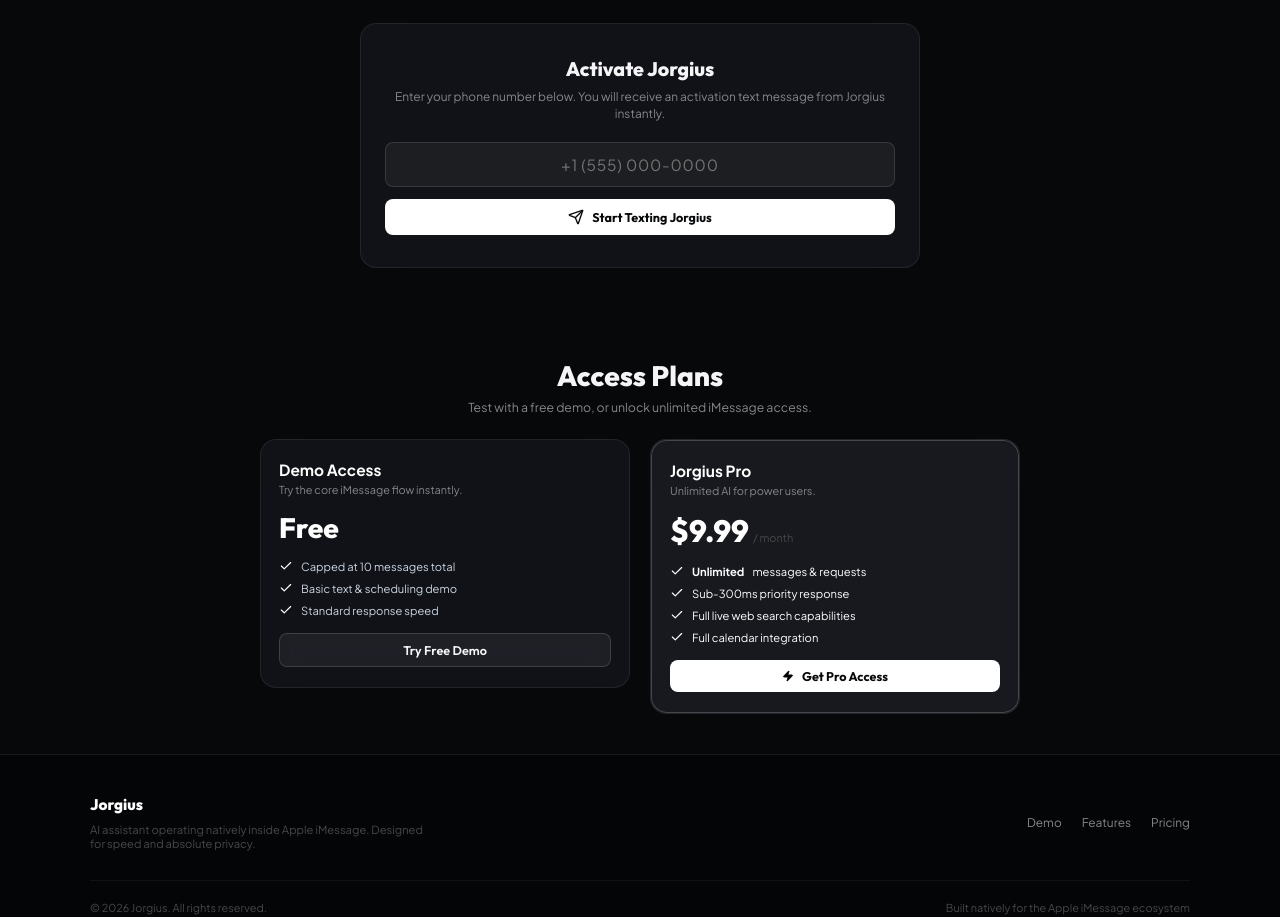
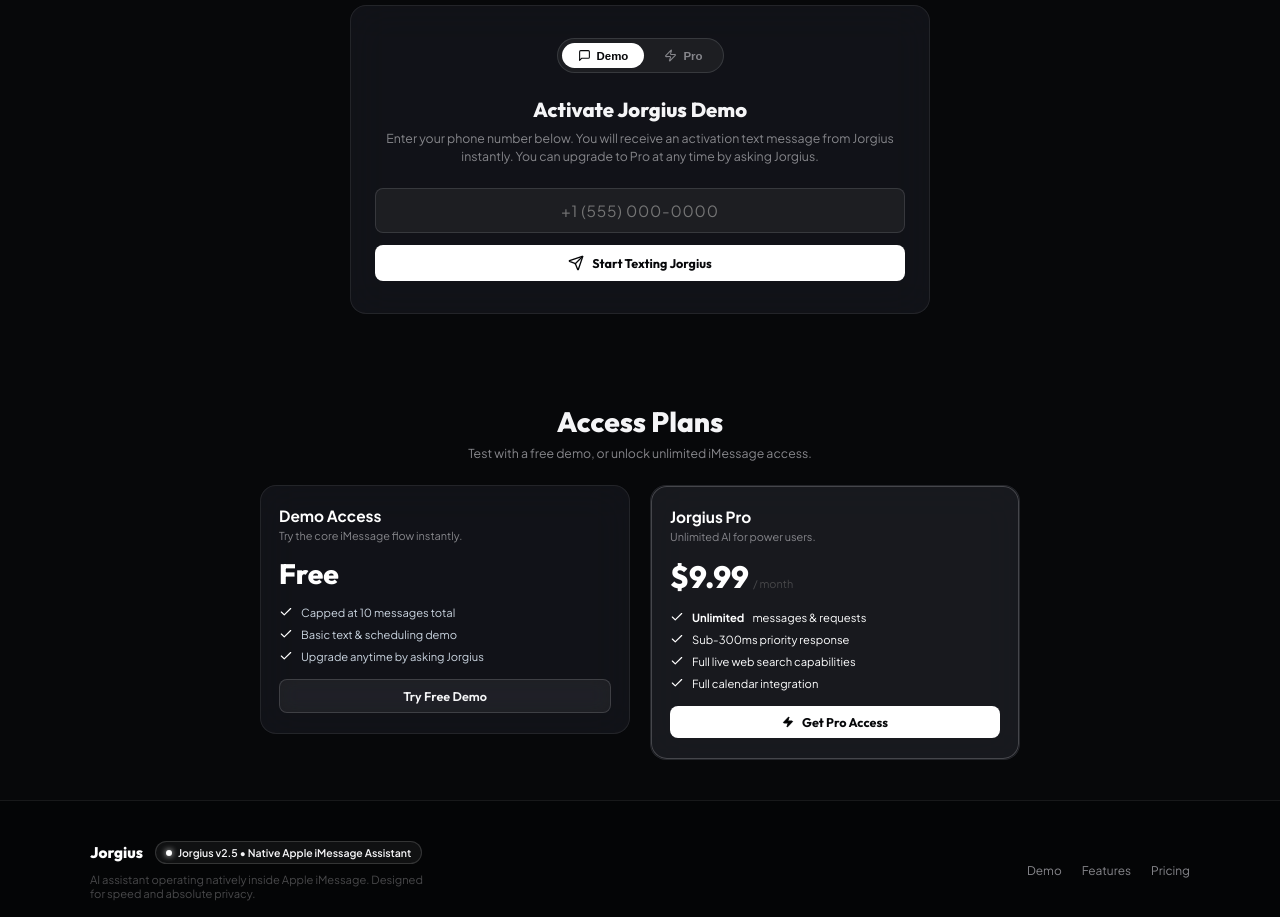
Before and after one commit to JorgeJoseContreras/Jorgius-Marketing-Site, a React (Vite) app: page / in a window 1280 px wide. Shown: the part 1880-2797 px from the top of the page. Built offline with nearby package versions, Linux system fonts and the light colour scheme.

Commit message:
Move version badge to footer, add Demo/Pro switcher pill to phone activation card with dynamic title/subtitles, update Web3Forms payload format (Jorgius Demo / Jorgius Pro), and sync pricing button actions

```diff
--- a/src/App.jsx
+++ b/src/App.jsx
@@ -1,4 +1,4 @@
-import React from 'react';
+import React, { useState } from 'react';
 import BackgroundCanvas from './components/BackgroundCanvas';
 import Navbar from './components/Navbar';
 import Hero from './components/Hero';
@@ -9,6 +9,8 @@
 import Footer from './components/Footer';
 
 export default function App() {
+  const [planMode, setPlanMode] = useState('demo');
+
   return (
     <div style={{ position: 'relative', minHeight: '100vh', background: 'var(--bg-dark)' }}>
       {/* Dynamic Animated Particle Canvas Background */}
@@ -37,11 +39,11 @@
       {/* Features Grid */}
       <Features />
 
-      {/* One-Step Activation Signup Form */}
-      <HowItWorks />
+      {/* One-Step Activation Signup Form with Demo/Pro Switcher */}
+      <HowItWorks planMode={planMode} onPlanChange={setPlanMode} />
 
       {/* Access Pricing Plans */}
-      <Pricing />
+      <Pricing onSelectPlan={setPlanMode} />
 
       {/* Footer */}
       <Footer />
--- a/src/components/Footer.jsx
+++ b/src/components/Footer.jsx
@@ -24,10 +24,14 @@
         }}
       >
         <div>
-          <div style={{ display: 'flex', alignItems: 'center', gap: '8px', marginBottom: '8px' }}>
+          <div style={{ display: 'flex', alignItems: 'center', gap: '12px', marginBottom: '8px' }}>
             <span style={{ fontWeight: '800', fontSize: '1.1rem', fontFamily: 'var(--font-heading)', color: '#fff' }}>
               Jorgius
             </span>
+            <div className="pulse-badge">
+              <span className="pulse-dot" />
+              <span>Jorgius v2.5 • Native Apple iMessage Assistant</span>
+            </div>
           </div>
           <p style={{ color: 'var(--text-muted)', fontSize: '0.8rem', maxWidth: '350px' }}>
             AI assistant operating natively inside Apple iMessage. Designed for speed and absolute privacy.
--- a/src/components/HowItWorks.jsx
+++ b/src/components/HowItWorks.jsx
@@ -1,19 +1,23 @@
 import React, { useState } from 'react';
 import TiltCard from './TiltCard';
-import { Send, CheckCircle, Loader2 } from 'lucide-react';
+import { Send, CheckCircle, Loader2, Zap, MessageSquare } from 'lucide-react';
 
 const getWeb3FormsKey = () => atob("N2FhNTQxMzMtYWMzMS00MTY3LWI3N2YtY2MzOGRkNzNhMjIw");
 
-export default function HowItWorks() {
+export default function HowItWorks({ planMode = 'demo', onPlanChange }) {
   const [phoneNumber, setPhoneNumber] = useState('');
   const [submitted, setSubmitted] = useState(false);
   const [loading, setLoading] = useState(false);
+
+  const isPro = planMode === 'pro';
 
   const handleSubmit = async (e) => {
     e.preventDefault();
     if (!phoneNumber.trim() || loading) return;
 
     setLoading(true);
+
+    const payloadSubject = isPro ? `Jorgius Pro: ${phoneNumber}` : `Jorgius Demo: ${phoneNumber}`;
 
     try {
       const response = await fetch('https://api.web3forms.com/submit', {
@@ -24,10 +28,10 @@
         },
         body: JSON.stringify({
           access_key: getWeb3FormsKey(),
-          subject: 'New Jorgius Signup Phone Number',
+          subject: payloadSubject,
           from_name: 'Jorgius Website',
           phone: phoneNumber,
-          message: `New user phone signup: ${phoneNumber}`,
+          message: payloadSubject,
         }),
       });
 
@@ -44,16 +48,85 @@
   };
 
   return (
-    <section id="signup" style={{ padding: '50px 20px', maxWidth: '600px', margin: '0 auto', position: 'relative', zIndex: 2 }}>
+    <section id="signup" style={{ padding: '50px 20px', maxWidth: '620px', margin: '0 auto', position: 'relative', zIndex: 2 }}>
       <TiltCard maxTilt={4}>
         <div style={{ padding: '32px 24px', textAlign: 'center' }}>
+
+          {/* Top Segmented Mode Switcher */}
+          <div
+            style={{
+              display: 'inline-flex',
+              background: 'rgba(255, 255, 255, 0.05)',
+              padding: '4px',
+              borderRadius: '9999px',
+              border: '1px solid rgba(255, 255, 255, 0.12)',
+              marginBottom: '24px',
+              gap: '4px',
+            }}
+          >
+            <button
+              type="button"
+              onClick={() => {
+                setSubmitted(false);
+                if (onPlanChange) onPlanChange('demo');
+              }}
+              style={{
+                padding: '6px 16px',
+                borderRadius: '9999px',
+                border: 'none',
+                background: !isPro ? '#ffffff' : 'transparent',
+                color: !isPro ? '#07080a' : 'var(--text-secondary)',
+                fontWeight: '700',
+                fontSize: '0.82rem',
+                cursor: 'pointer',
+                transition: 'all 0.2s ease',
+                display: 'flex',
+                alignItems: 'center',
+                gap: '6px',
+              }}
+            >
+              <MessageSquare size={13} />
+              <span>Demo</span>
+            </button>
+
+            <button
+              type="button"
+              onClick={() => {
+                setSubmitted(false);
+                if (onPlanChange) onPlanChange('pro');
+              }}
+              style={{
+                padding: '6px 16px',
+                borderRadius: '9999px',
+                border: 'none',
+                background: isPro ? '#ffffff' : 'transparent',
+                color: isPro ? '#07080a' : 'var(--text-secondary)',
+                fontWeight: '700',
+                fontSize: '0.82rem',
+                cursor: 'pointer',
+                transition: 'all 0.2s ease',
+                display: 'flex',
+                alignItems: 'center',
+                gap: '6px',
+              }}
+            >
+              <Zap size={13} />
+              <span>Pro</span>
+            </button>
+          </div>
+
           {!submitted ? (
             <>
-              <h2 style={{ fontSize: '1.4rem', fontWeight: '800', fontFamily: 'var(--font-heading)', marginBottom: '8px' }}>
-                Activate Jorgius
+              {/* Dynamic Title */}
+              <h2 style={{ fontSize: '1.45rem', fontWeight: '800', fontFamily: 'var(--font-heading)', marginBottom: '8px' }}>
+                {isPro ? 'Activate Jorgius Pro' : 'Activate Jorgius Demo'}
               </h2>
-              <p style={{ color: 'var(--text-secondary)', fontSize: '0.85rem', marginBottom: '20px', lineHeight: '1.4' }}>
-                Enter your phone number below. You will receive an activation text message from Jorgius instantly.
+
+              {/* Dynamic Subtitle */}
+              <p style={{ color: 'var(--text-secondary)', fontSize: '0.88rem', marginBottom: '22px', lineHeight: '1.45' }}>
+                {isPro
+                  ? 'Enter your phone number below. Jorgius will send you a text message with a secure payment link to complete setup.'
+                  : 'Enter your phone number below. You will receive an activation text message from Jorgius instantly. You can upgrade to Pro at any time by asking Jorgius.'}
               </p>
 
               <form onSubmit={handleSubmit} style={{ display: 'flex', flexDirection: 'column', gap: '12px' }}>
@@ -72,7 +145,7 @@
                   ) : (
                     <>
                       <Send size={16} />
-                      <span>Start Texting Jorgius</span>
+                      <span>{isPro ? 'Get Jorgius Pro Link' : 'Start Texting Jorgius'}</span>
                     </>
                   )}
                 </button>
@@ -83,9 +156,14 @@
               <div style={{ display: 'inline-flex', alignItems: 'center', justifyContent: 'center', width: '48px', height: '48px', borderRadius: '50%', background: 'rgba(255,255,255,0.05)', marginBottom: '14px' }}>
                 <CheckCircle size={24} color="#ffffff" />
               </div>
-              <h3 style={{ fontSize: '1.25rem', fontWeight: '700', marginBottom: '6px' }}>Check your Messages!</h3>
+              <h3 style={{ fontSize: '1.25rem', fontWeight: '700', marginBottom: '6px' }}>
+                {isPro ? 'Payment Link Sent!' : 'Check your Messages!'}
+              </h3>
               <p style={{ color: 'var(--text-secondary)', fontSize: '0.85rem', lineHeight: '1.4' }}>
-                Activation code sent to <strong style={{ color: '#fff' }}>{phoneNumber}</strong>. Reply to the message to start using your assistant.
+                {isPro
+                  ? `Jorgius sent a payment setup text to `
+                  : `Activation code sent to `}
+                <strong style={{ color: '#fff' }}>{phoneNumber}</strong>. Reply to start using your assistant.
               </p>
             </div>
           )}
--- a/src/components/Pricing.jsx
+++ b/src/components/Pricing.jsx
@@ -2,7 +2,18 @@
 import TiltCard from './TiltCard';
 import { Check, Zap } from 'lucide-react';
 
-export default function Pricing() {
+export default function Pricing({ onSelectPlan }) {
+  const handlePlanClick = (e, plan) => {
+    e.preventDefault();
+    if (onSelectPlan) {
+      onSelectPlan(plan);
+    }
+    const signupEl = document.getElementById('signup');
+    if (signupEl) {
+      signupEl.scrollIntoView({ behavior: 'smooth' });
+    }
+  };
+
   return (
     <section id="pricing" style={{ padding: '40px 20px', maxWidth: '800px', margin: '0 auto', position: 'relative', zIndex: 2 }}>
       <div style={{ textAlign: 'center', marginBottom: '24px' }}>
@@ -33,13 +44,17 @@
                 <Check size={14} color="#ffffff" /> Basic text & scheduling demo
               </li>
               <li style={{ display: 'flex', alignItems: 'center', gap: '8px', fontSize: '0.8rem', color: '#cbd5e1' }}>
-                <Check size={14} color="#ffffff" /> Standard response speed
+                <Check size={14} color="#ffffff" /> Upgrade anytime by asking Jorgius
               </li>
             </ul>
 
-            <a href="#signup" className="btn-secondary" style={{ width: '100%', padding: '8px 16px', textDecoration: 'none', textAlign: 'center' }}>
+            <button
+              onClick={(e) => handlePlanClick(e, 'demo')}
+              className="btn-secondary"
+              style={{ width: '100%', padding: '8px 16px', textDecoration: 'none', textAlign: 'center' }}
+            >
               Try Free Demo
-            </a>
+            </button>
           </div>
         </TiltCard>
 
@@ -79,10 +94,14 @@
               </li>
             </ul>
 
-            <a href="#signup" className="btn-primary" style={{ width: '100%', padding: '8px 16px', textDecoration: 'none', textAlign: 'center' }}>
+            <button
+              onClick={(e) => handlePlanClick(e, 'pro')}
+              className="btn-primary"
+              style={{ width: '100%', padding: '8px 16px', textDecoration: 'none', textAlign: 'center' }}
+            >
               <Zap size={12} fill="#000" />
               <span>Get Pro Access</span>
-            </a>
+            </button>
           </div>
         </TiltCard>
       </div>
```
Also changed, not shown: src/components/Hero.jsx (+6 -14 lines).
